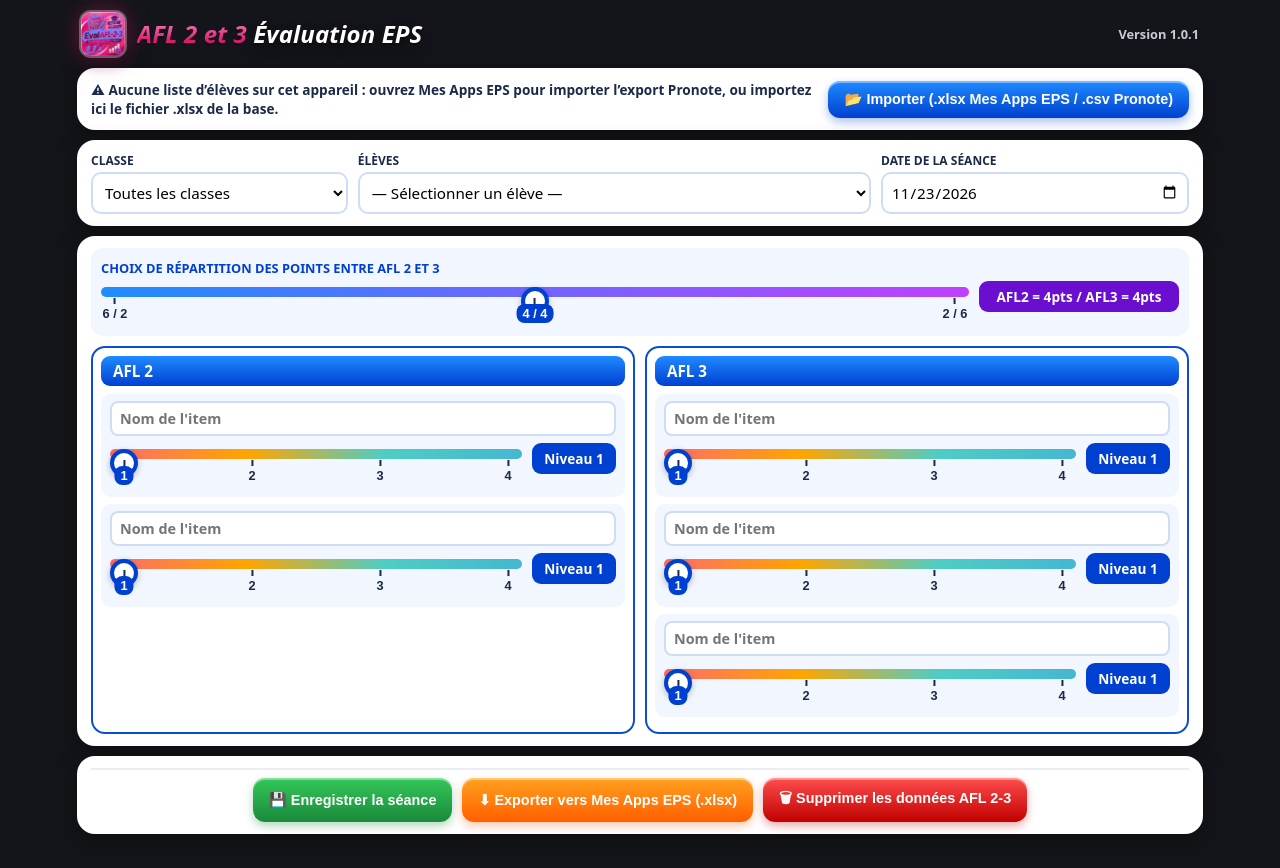
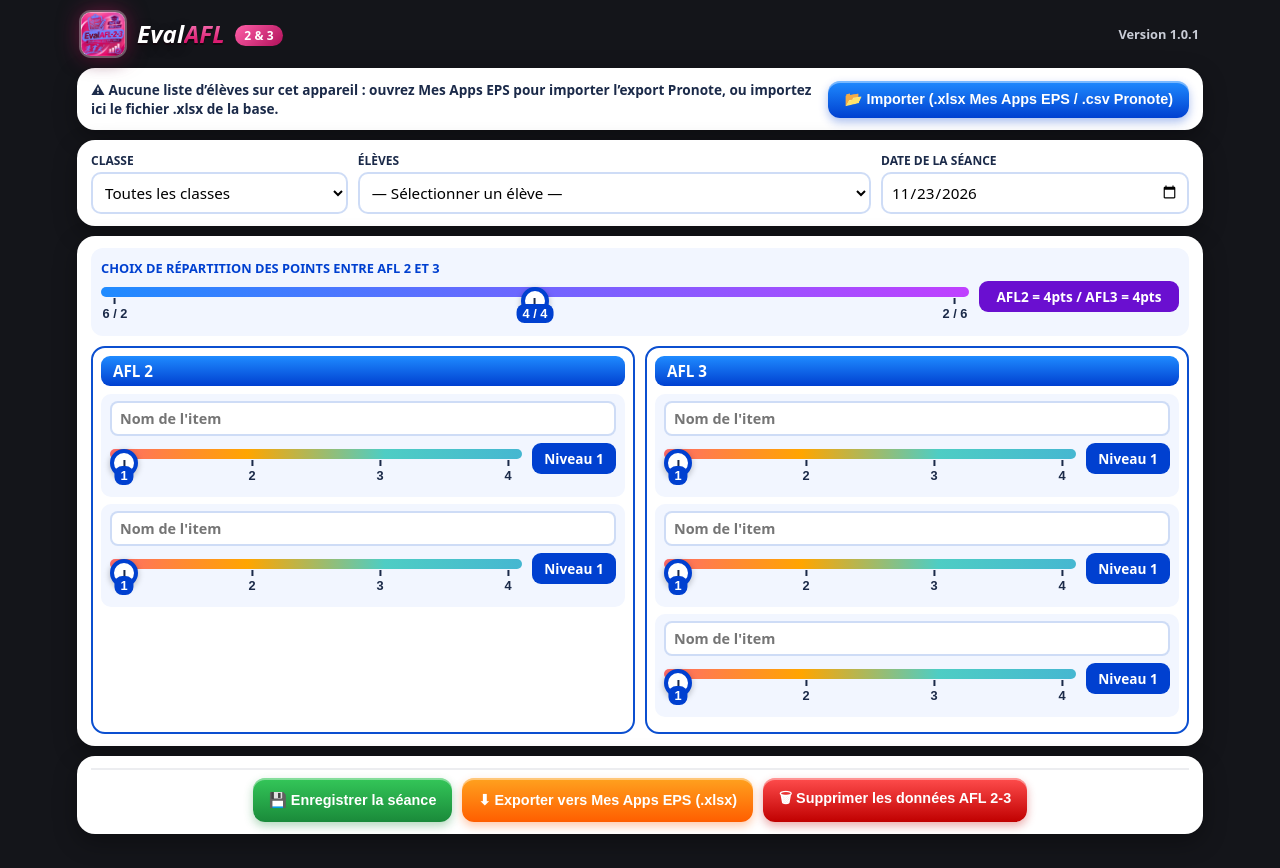
Before and after one commit to VinzToc/EvalAFL_2-3, a plain HTML site: page index.html in a window 1280 px wide. Drawn offline with Linux system fonts and the light colour scheme.

Commit message:
Titre de l'en-tête, de l'onglet et de l'écran d'accueil : nom officiel de l'application
Co-Authored-By: Claude Opus 5.5 <noreply@anthropic.com>
Claude-Session: https://claude.ai/code/session_01DWMzvD6ztMEfLaUiDk1reh

```diff
--- a/index.html
+++ b/index.html
@@ -1,6 +1,6 @@
 <!DOCTYPE html><html lang="fr"><head><meta charset="utf-8">
 <meta name="viewport" content="width=device-width,initial-scale=1,viewport-fit=cover">
-<title>AFL 2 et 3 – Évaluation EPS</title>
+<title>EvalAFL 2 &amp; 3 – Évaluation EPS</title>
 <link rel="manifest" href="manifest.webmanifest"><meta name="theme-color" content="#14151a">
 <link rel="icon" href="icons/icon-192.png"><link rel="apple-touch-icon" href="icons/icon-192.png">
 <style>
@@ -63,7 +63,7 @@ header img:hover{transform:rotate(-5deg) scale(1.05)}
 @media(max-width:520px){header h1{font-size:calc(1.5rem * .8)!important}}
 </style>
 </head><body>
-<header><img src="icons/icon-192.png" alt=""><h1><span class="tm">AFL 2 et 3</span> Évaluation EPS</h1><span class="ver">Version <span id="ver"></span></span></header>
+<header><img src="icons/icon-192.png" alt=""><h1>Eval<span class="tm">AFL</span> <em class="np" style="font-size:.5em;font-weight:800;vertical-align:middle;background:linear-gradient(135deg,#ff5fa8,#b0105a);color:#fff;padding:2px 9px;border-radius:999px;margin-left:4px">2 &amp; 3</em></h1><span class="ver">Version <span id="ver"></span></span></header>
 <main>
 <div class="card">
  <div class="row"><span id="status">Chargement…</span>
```
Also changed, not shown: manifest.webmanifest.
